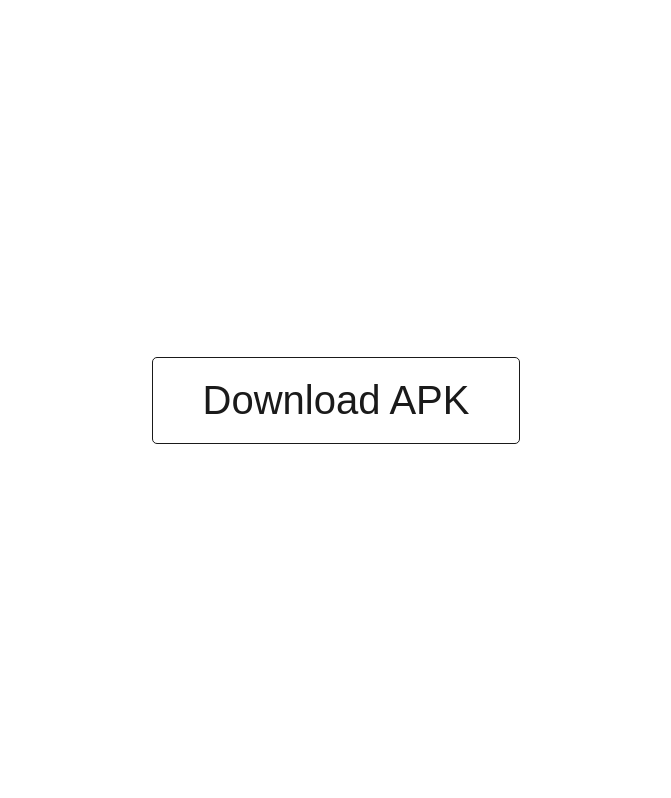
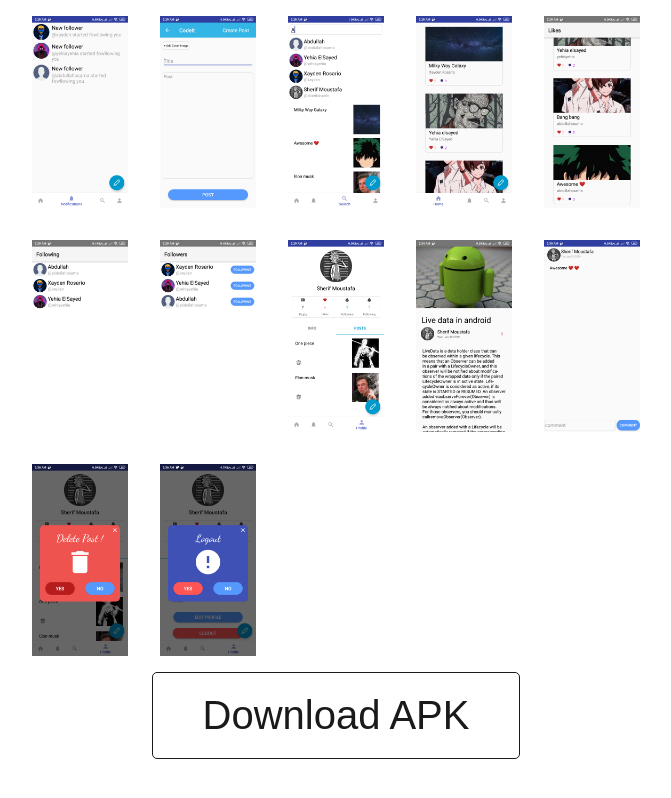
Before and after one commit to abdullahgira/codeit-blog, a website: page static/index.html in a window 1280 px wide. Shown: the whole page, without its empty margins (304-975 px from the left). Drawn offline with Linux system fonts and the light colour scheme.

Commit message:
Add a simple front end page and untrack minder files

```diff
--- a/static/index.html
+++ b/static/index.html
@@ -8,6 +8,80 @@
     <title>Codeit Blog</title>
   </head>
   <body class="container">
+    <div class="img-container">
+      <div class="hero">
+        <img
+          src="imgs/Screenshot_2019-01-30-02-28-24-762_codeit.com.codeit.png"
+          alt="app preview"
+        />
+      </div>
+      <div class="hero">
+        <img
+          src="imgs/Screenshot_2019-01-30-02-28-24-762_codeit.com.codeit2.png"
+          alt="app preview"
+        />
+      </div>
+      <div class="hero">
+        <img
+          src="imgs/Screenshot_2019-01-30-02-28-41-449_codeit.com.codeit.png"
+          alt="app preview"
+        />
+      </div>
+      <div class="hero">
+        <img
+          src="imgs/Screenshot_2019-01-30-02-28-57-056_codeit.com.codeit.png"
+          alt="app preview"
+        />
+      </div>
+      <div class="hero">
+        <img
+          src="imgs/Screenshot_2019-01-30-02-29-32-759_codeit.com.codeit.png"
+          alt="app preview"
+        />
+      </div>
+      <div class="hero">
+        <img
+          src="imgs/Screenshot_2019-01-30-02-29-36-655_codeit.com.codeit.png"
+          alt="app preview"
+        />
+      </div>
+      <div class="hero">
+        <img
+          src="imgs/Screenshot_2019-01-30-02-29-42-221_codeit.com.codeit.png"
+          alt="app preview"
+        />
+      </div>
+      <div class="hero">
+        <img
+          src="imgs/Screenshot_2019-01-30-02-29-47-723_codeit.com.codeit.png"
+          alt="app preview"
+        />
+      </div>
+      <div class="hero">
+        <img
+          src="imgs/Screenshot_2019-01-30-02-34-48-468_codeit.com.codeit.png"
+          alt="app preview"
+        />
+      </div>
+      <div class="hero">
+        <img
+          src="imgs/Screenshot_2019-01-30-02-35-51-791_codeit.com.codeit.png"
+          alt="app preview"
+        />
+      </div>
+      <div class="hero">
+        <img
+          src="imgs/Screenshot_2019-01-30-02-36-24-378_codeit.com.codeit.png"
+          alt="app preview"
+        />
+      </div>
+      <div class="hero">
+        <img
+          src="imgs/Screenshot_2019-01-30-02-36-38-399_codeit.com.codeit.png"
+          alt="app preview"
+        />
+      </div>
+    </div>
     <a href="app-release.apk"><button class="btn">Download APK</button></a>
   </body>
 </html>
--- a/static/style.css
+++ b/static/style.css
@@ -5,14 +5,46 @@
   outline: none;
 }
 
-body {
-  height: 100vh;
+.container {
+  display: flex;
+  flex-direction: column;
+  justify-content: center;
+  align-items: center;
 }
 
-.container {
-  display: flex;
-  justify-content: center;
+.img-container {
+  margin: 0 auto;
+  max-width: 50vw;
+  padding: 0 1rem;
+}
+
+.hero {
   align-items: center;
+  height: auto;
+  min-width: 0;
+  margin: 1rem;
+}
+
+.hero img {
+  display: block;
+  max-width: 100%;
+}
+
+@media screen and (min-width: 600px) {
+  .img-container {
+    display: flex;
+    flex-wrap: wrap;
+    flex-direction: row;
+  }
+  .hero {
+    width: calc(50% / 2 - 2rem);
+  }
+}
+
+@media screen and (min-width: 1000px) {
+  .hero {
+    width: calc(100% / 5 - 2rem);
+  }
 }
 
 .btn {
--- a/usernames.txt
+++ /dev/null
@@ -1,4 +0,0 @@
-SherifShahin
-AbdullahOsama
-DiaaElsayed
-KhaledSaad
```
Also changed, not shown: 1 other file.
